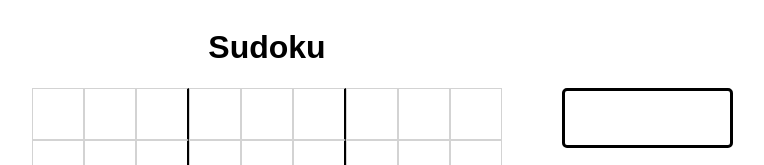
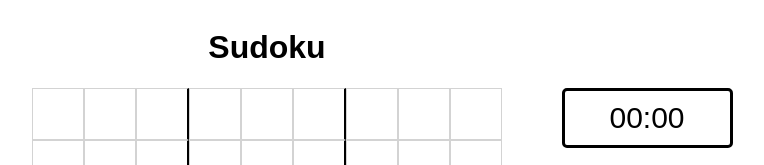
Before and after one commit to hmarszalek/Sudoku, a plain HTML site: page index.html in a window 1280 px wide. Shown: the top 165 px of the page, without its empty margins (258-1022 px from the left). Drawn offline with Linux system fonts and the light colour scheme.

```diff
--- a/index.html
+++ b/index.html
@@ -19,7 +19,7 @@
             </div>
             <div id="options">
                 <div id="clock-box">
-                    <p id="clock" class="prevent-text-select"></p>
+                    <p id="clock" class="prevent-text-select">00:00</p>
                 </div>
                 <h2>Game Options</h2>
                 <button class="new-game-btn" id="temp">Temp</button>
```
Also changed, not shown: 1 other file.
